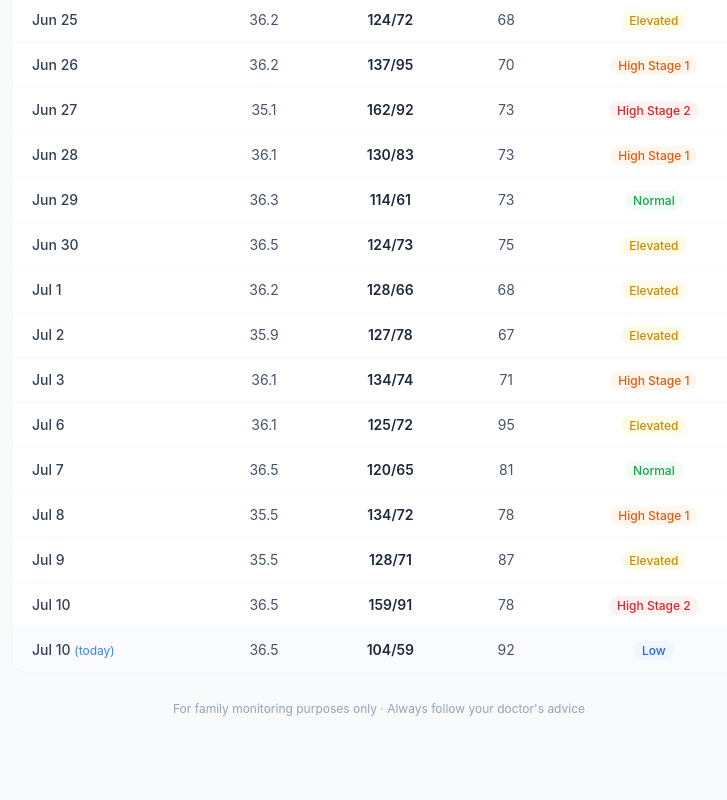
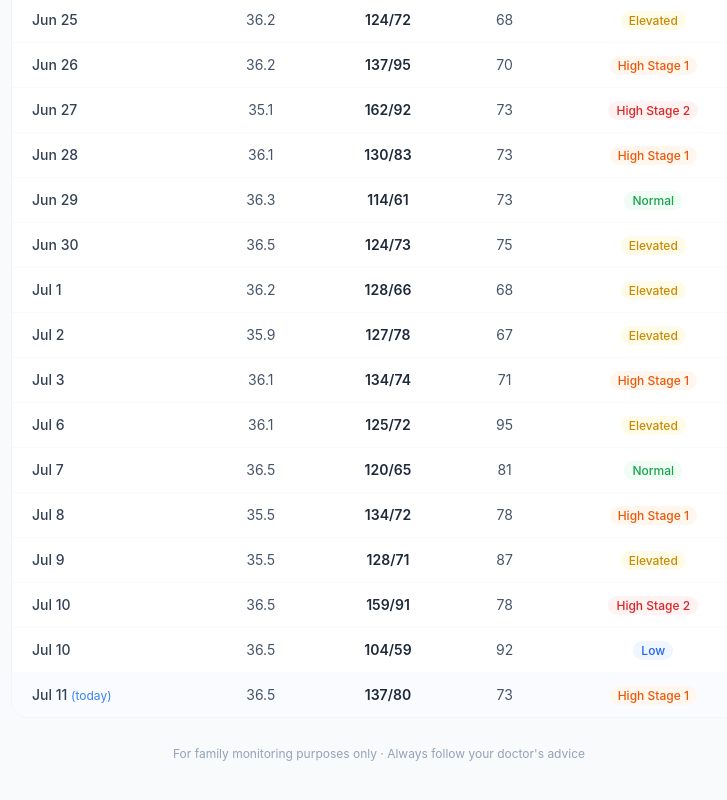
Before and after one commit to kbn4191/kalu-health-tracker, a Next.js app: page / in a window 1280 px wide. Shown: the part 1056-1856 px from the top of the page, without its empty margins (261-988 px from the left). Built offline with nearby package versions, Linux system fonts and the light colour scheme.

Commit message:
Sat Mor 11

```diff
--- a/app/page.tsx
+++ b/app/page.tsx
@@ -65,6 +65,14 @@ const vitals = [
     sys: 104,
     dia: 59,
     pulse: 92,
+  },
+  {
+    day: "Sat Mor 11",
+    date: "Jul 11",
+    temp: 36.5,
+    sys: 137,
+    dia: 80,
+    pulse: 73,
   },
 ];
 
```
